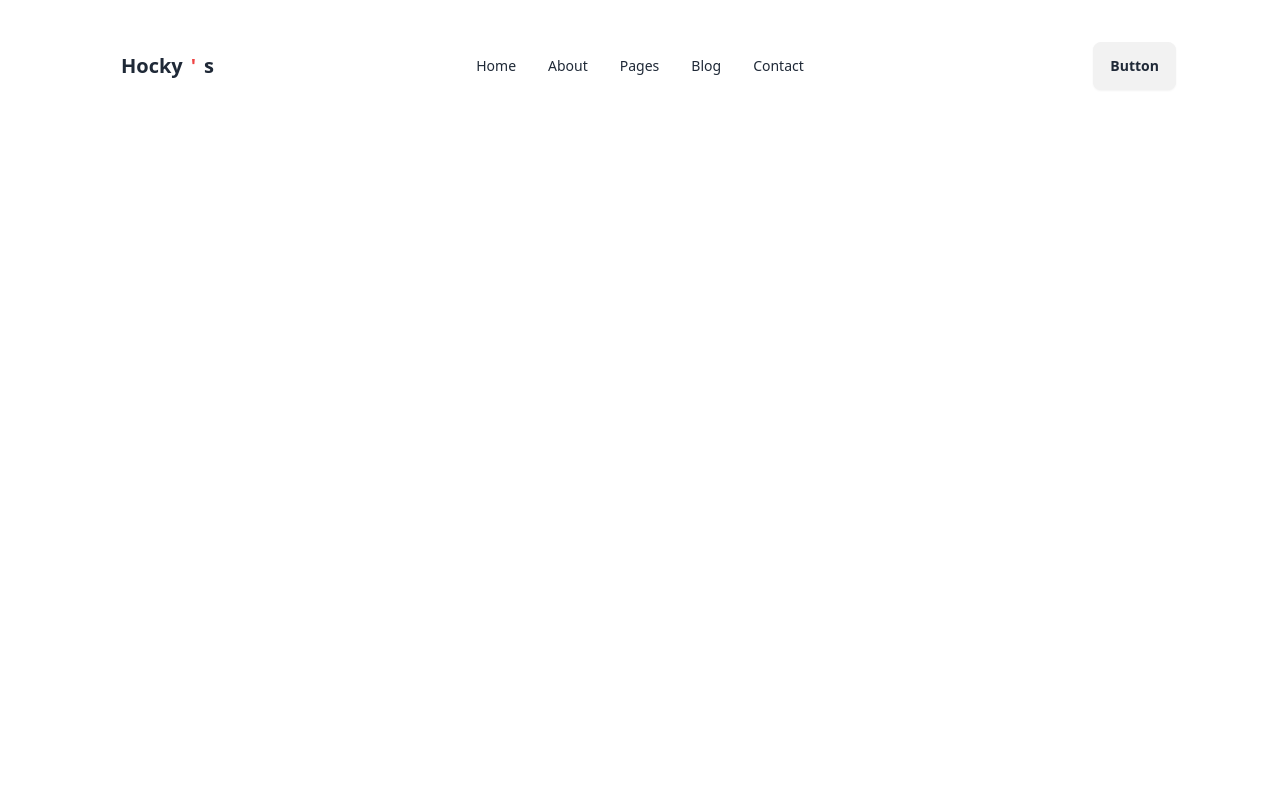
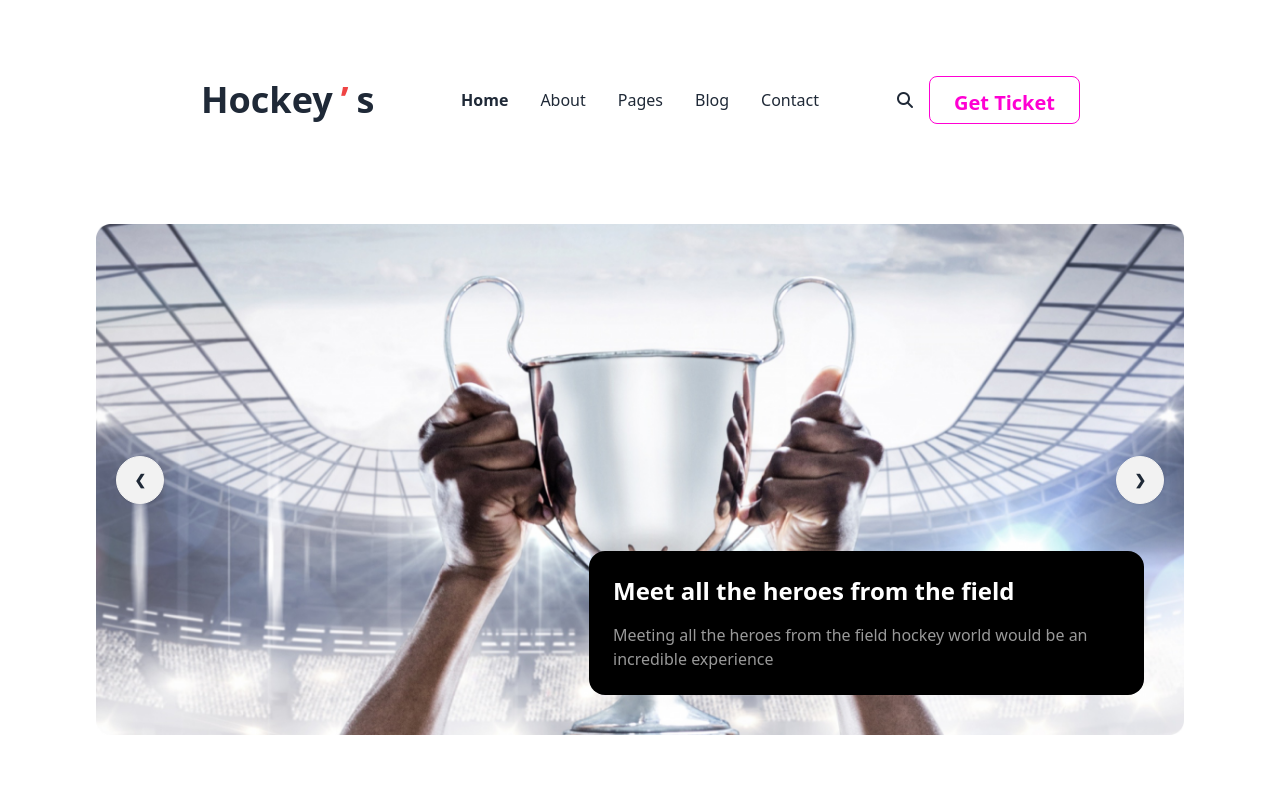
Before and after one commit to mdazmat01/B9-A3, a plain HTML site: page index.html in a window 1280 px wide. Drawn offline with nearby package versions, Linux system fonts and the light colour scheme.

Commit message:
crousel_added

```diff
--- a/index.html
+++ b/index.html
@@ -1,70 +1,108 @@
 <!DOCTYPE html>
-<html lang="en">
+<html lang="en" data-theme="light">
   <head>
-    <meta charset="UTF-8" />
-    <meta name="viewport" content="width=device-width, initial-scale=1.0" />
-    <title>Assainment_3</title>
-    <link
-      href="https://cdn.jsdelivr.net/npm/daisyui@4.6.0/dist/full.min.css"
-      rel="stylesheet"
-      type="text/css" />
+    <meta charset="UTF-8">
+    <meta name="viewport" content="width=device-width, initial-scale=1.0">
+    <title>Hockey’s</title>
+    <!-- Tailwind and DaisyUI cdn -->
+    <link href="https://cdn.jsdelivr.net/npm/daisyui@4.6.0/dist/full.min.css" rel="stylesheet" type="text/css" />
+    <script src="https://cdn.tailwindcss.com"></script>
+    <!-- Google font link -->
+    <link rel="preconnect" href="https://fonts.googleapis.com">
+    <link rel="preconnect" href="https://fonts.gstatic.com" crossorigin>
+    <link href="https://fonts.googleapis.com/css2?family=Manrope:wght@400;500;600;700;800&display=swap"
+        rel="stylesheet">
+    <!-- FontAsome -->
+    <script src="https://kit.fontawesome.com/7fd1922fc5.js" crossorigin="anonymous"></script>
+    <!-- font style -->
     <style>
-      @import url("https://fonts.googleapis.com/css2?family=Manrope:wght@200;400;600;700;800&display=swap");
+        .font-manrope {
+            font-family: 'Manrope', sans-serif;
+        }
     </style>
-    <script src="https://cdn.tailwindcss.com"></script>
   </head>
   <body>
-    <header>
+    <header class="container mx-auto p-4 lg:px-24 px-4 my-4">
       <section class="container mx-auto lg:px-24 px-8 my-8">
         <div class="navbar bg-base-100">
             <div class="navbar-start">
                 <div class="dropdown">
                     <div tabindex="0" role="button" class="btn btn-ghost lg:hidden">
-                <svg
-                  xmlns="http://www.w3.org/2000/svg"
-                  class="h-5 w-5"
-                  fill="none"
-                  viewBox="0 0 24 24"
+                        <svg xmlns="http://www.w3.org/2000/svg" class="h-5 w-5" fill="none" viewBox="0 0 24 24"
                             stroke="currentColor">
-                  <path
-                    stroke-linecap="round"
-                    stroke-linejoin="round"
-                    stroke-width="2"
+                            <path stroke-linecap="round" stroke-linejoin="round" stroke-width="2"
                                 d="M4 6h16M4 12h8m-8 6h16" />
                         </svg>
                     </div>
-                <ul
-                    tabindex="0"
-                    class="menu menu-sm dropdown-content mt-3 z-[1] p-2 shadow bg-base-100 rounded-box w-52"></ul>
+                    <ul tabindex="0"
+                        class="menu menu-sm dropdown-content mt-3 z-[1] p-2 shadow bg-base-100 rounded-box w-52">
+                        <li><a class="text-base font-normal">Home</a></li>
+                        <li><a class="text-base font-normal">About</a></li>
+                        <li><a class="text-base font-normal">Pages</a></li>
+                        <li><a class="text-base font-normal">Blog</a></li>
+                        <li><a class="text-base font-normal">Contact</a></li>
+
+                    </ul>
                 </div>
-            <a class="btn btn-ghost text-xl"
-              >Hocky<span class="text-red-500">'</span>s</a
-            >
+                <a class="btn pl-0 btn-ghost text-2xl lg:text-4xl font-extrabold">Hockey<span
+                    class="text-red-500">’</span>s</a>
             </div>
             <div class="navbar-center hidden lg:flex">
                 <ul class="menu menu-horizontal px-1">
-              <li>
-                <a> <span> Home</span> </a>
-              </li>
-              <li>
-                <a> About </a>
-              </li>
-              <li>
-                <a> Pages </a>
-              </li>
-              <li>
-                <a> Blog </a>
-              </li>
-              <li>
-                <a> Contact </a>
-              </li>
+                    <li><a class="text-primary-color text-base font-bold">Home</a></li>
+                    <li><a class="text-base font-normal">About</a></li>
+                    <li><a class="text-base font-normal">Pages</a></li>
+                    <li><a class="text-base font-normal">Blog</a></li>
+                    <li><a class="text-base font-normal">Contact</a></li>
+
                 </ul>
             </div>
-          <div class="navbar-end">
-            <a class="btn">Button</a>
+            <div class="navbar-end space-x-4">
+                <i class="hidden lg:block fa-solid fa-magnifying-glass"></i>
+                <a class="btn text-white text-xl font-bold btn-outline btn-secondary py-3 px-6">Get Ticket</a>
+            </div>
+        </div>
+
+        </div>
+      </section>
+      <!-- start_crousel  -->
+      <section>
+        <div class="carousel w-full relative mt-14 mb-16">
+            <!-- slide 01 -->
+            <div id="slide1" class="carousel-item relative w-full">
+                <img src="./images/1.png" class="w-full" />
+                <div class="absolute flex justify-between transform -translate-y-1/2 left-5 right-5 top-1/2">
+                    <a href="#slide3" class="btn btn-circle">❮</a>
+                    <a href="#slide2" class="btn btn-circle">❯</a>
+                </div>
+
+            </div>
+            <!-- slide 02 -->
+            <div id="slide2" class="carousel-item relative w-full">
+                <img src="./images/1.png" class="w-full" />
+                <div class="absolute flex justify-between transform -translate-y-1/2 left-5 right-5 top-1/2">
+                    <a href="#slide1" class="btn btn-circle">❮</a>
+                    <a href="#slide3" class="btn btn-circle">❯</a>
+                </div>
+
+            </div>
+            <!-- slide 03 -->
+            <div id="slide3" class="carousel-item relative w-full">
+                <img src="./images/1.png" class="w-full" />
+                <div class="absolute flex justify-between transform -translate-y-1/2 left-5 right-5 top-1/2">
+                    <a href="#slide2" class="btn btn-circle">❮</a>
+                    <a href="#slide1" class="btn btn-circle">❯</a>
+                </div>
+
+            </div>
+            <div class="hidden lg:block bg-black w-[555px] p-6 rounded-2xl absolute bottom-10 right-10 space-y-4">
+                <h3 class="text-white text-2xl font-extrabold">Meet all the heroes from the field</h3>
+                <p class="text-[#FFFFFF99] text-base font-medium">Meeting all the heroes from the field hockey world
+                    would be an incredible experience</p>
             </div>
         </div>
       </section>
+      <!-- end_crousel  -->
     </header>
     <main></main>
     <footer></footer>
```
Lines whose indentation alone changed are shown as unchanged.
